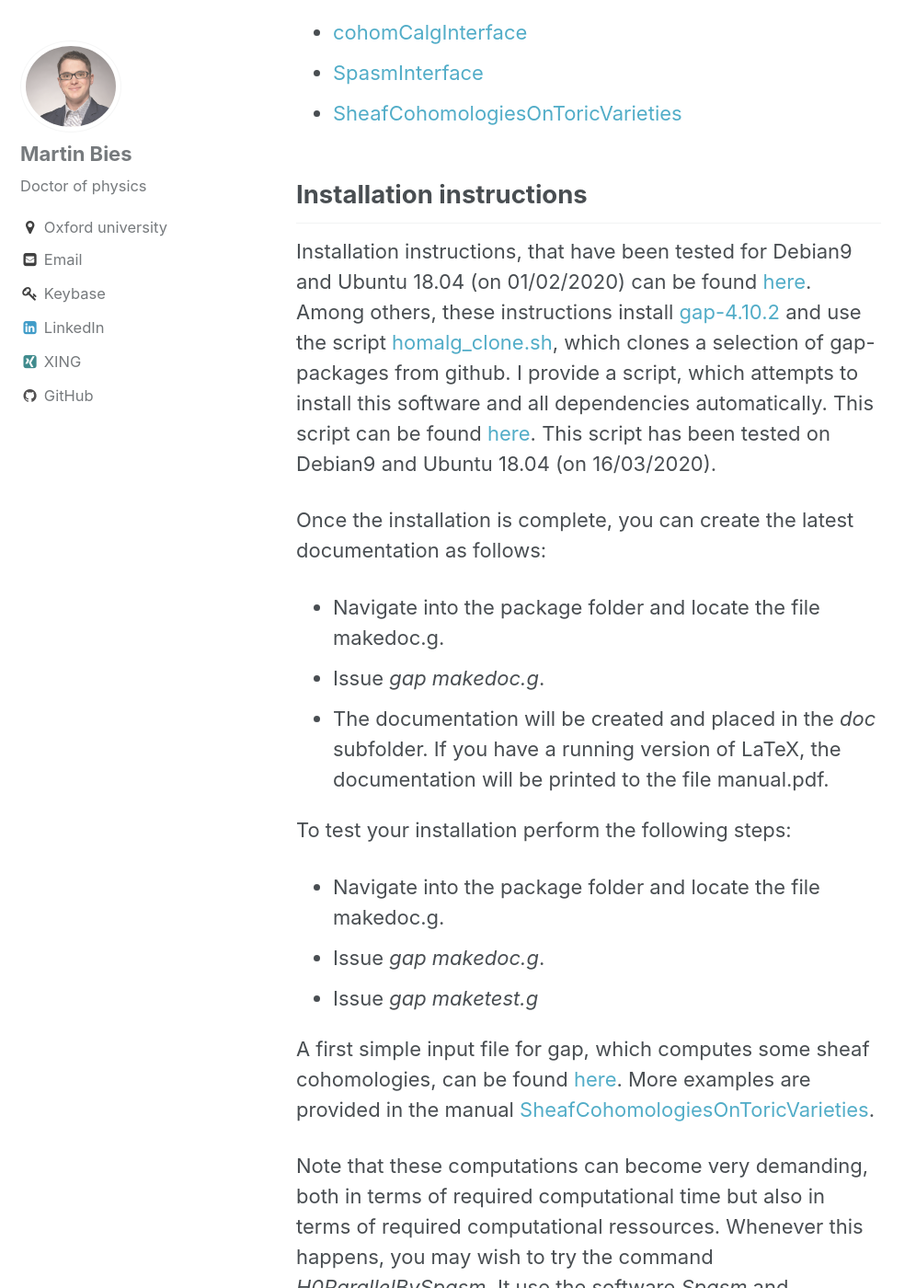
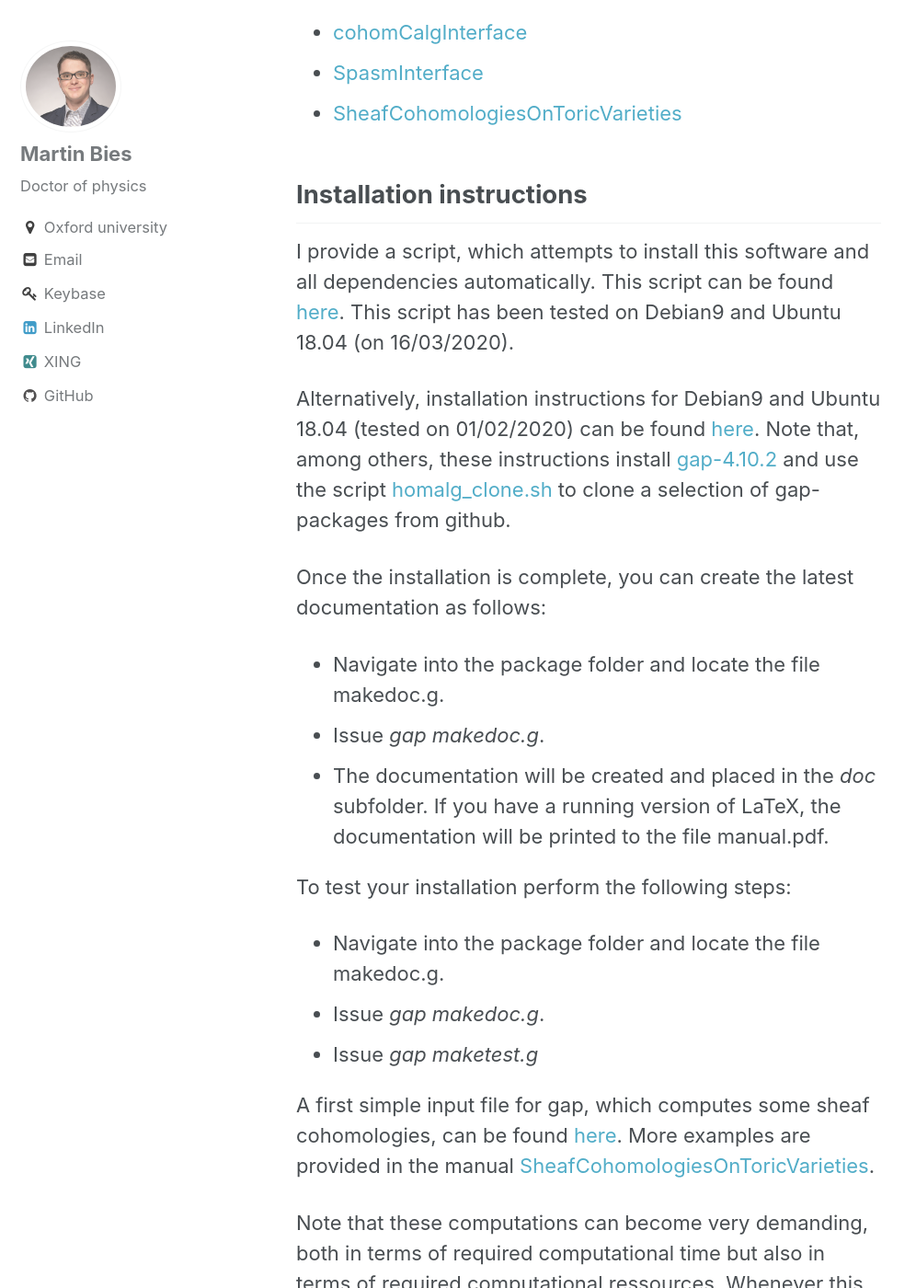
Before and after one commit to MartinBies/MartinBies.github.io, a Jekyll site: the page built from _pages/software.md, in a window 1280 px wide and 1400 px high, scrolled down 3610 px. Shown: the whole window at 92% size, without its empty margins (0-996 px from the left). Built offline with Jekyll 4.4.1, drawn with Linux system fonts in a browser that asks for light colours; some of the changed text lies outside the part shown.

Commit message:
Improve structure of installation section

```diff
--- a/_pages/software.md
+++ b/_pages/software.md
@@ -87,7 +87,9 @@ Below, you can find the documentations of my software packages (last update 01/0
 
 ## Installation instructions
 
-Installation instructions, that have been tested for Debian9 and Ubuntu 18.04 (on 01/02/2020) can be found [here](/Instructions.txt). Among others, these instructions install [gap-4.10.2](https://www.gap-system.org/Releases/4.10.2.html) and use the script [homalg_clone.sh](/homalg_clone.sh), which clones a selection of gap-packages from github. I provide a script, which attempts to install this software and all dependencies automatically. This script can be found [here](/Install.sh). This script has been tested on Debian9 and Ubuntu 18.04 (on 16/03/2020).
+I provide a script, which attempts to install this software and all dependencies automatically. This script can be found [here](/Install.sh). This script has been tested on Debian9 and Ubuntu 18.04 (on 16/03/2020).
+
+Alternatively, installation instructions for Debian9 and Ubuntu 18.04 (tested on 01/02/2020) can be found [here](/Instructions.txt). Note that, among others, these instructions install [gap-4.10.2](https://www.gap-system.org/Releases/4.10.2.html) and use the script [homalg_clone.sh](/homalg_clone.sh) to clone a selection of gap-packages from github.
 
 Once the installation is complete, you can create the latest documentation as follows:
 
@@ -103,4 +105,4 @@ To test your installation perform the following steps:
 
 A first simple input file for gap, which computes some sheaf cohomologies, can be found [here](/example.g). More examples are provided in the manual [SheafCohomologiesOnToricVarieties](/SheafCohomologiesOnToricVarieties.pdf).
 
-Note that these computations can become very demanding, both in terms of required computational time but also in terms of required computational ressources. Whenever this happens, you may wish to try the command *H0ParallelBySpasm*. It use the software *Spasm* and performs the necessary computations modulo a prime number (by default 42013). Consequently, it is no longer guaranteed that the so-obtained results match the results obtained over the integers or rational numbers. However, for not too involved examples, this will be the case. In addition, Spasm demands and consumes only very few computational ressources.
+Note that these computations can become very demanding, both in terms of required computational time but also in terms of required computational ressources. Whenever this happens, you may wish to try the command *H0ParallelBySpasm*. It uses the software *Spasm* and performs the necessary computations modulo a prime number (by default 42013). Consequently, it is no longer guaranteed that the so-obtained results match the results obtained over the integers or rational numbers. However, for not too involved examples, this will be the case. In addition, Spasm demands and consumes only very few computational ressources.
```
